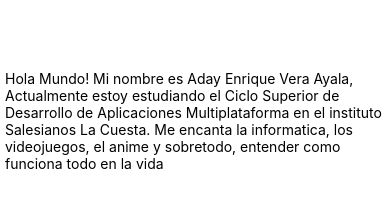
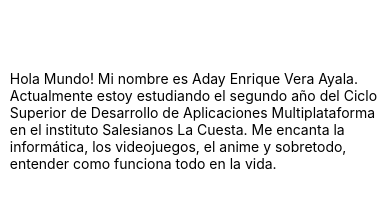
Before and after one commit to kuvii/PresentationCard, a React Native app: screen / in a window 390 px wide. Shown: the part 301-508 px from the top of the page. Built offline with nearby package versions, Linux system fonts and the light colour scheme.

Commit message:
Style: Texto ligeramente modificado

```diff
--- a/App.js
+++ b/App.js
@@ -17,10 +17,11 @@ export default function App() {
       <View style={styles.centerContainer}>
         <Text>
           Hola Mundo!
-          Mi nombre es Aday Enrique Vera Ayala,
-          Actualmente estoy estudiando el Ciclo Superior de Desarrollo de Aplicaciones Multiplataforma
+          Mi nombre es Aday Enrique Vera Ayala.
+          Actualmente estoy estudiando el segundo año del
+          Ciclo Superior de Desarrollo de Aplicaciones Multiplataforma
           en el instituto Salesianos La Cuesta.
-          Me encanta la informatica, los videojuegos, el anime y sobretodo, entender como funciona todo en la vida
+          Me encanta la informática, los videojuegos, el anime y sobretodo, entender como funciona todo en la vida.
         </Text>
         </View>
       <View style={styles.bottomContainer}>
@@ -51,8 +52,7 @@ const styles = StyleSheet.create({
     flex: 2,
     alignItems: 'center',
     justifyContent: 'center',
-    padding: 5,
-    width: '100%'
+    width: '95%'
   },
   bottomContainer: {
     flex: 1,
```
